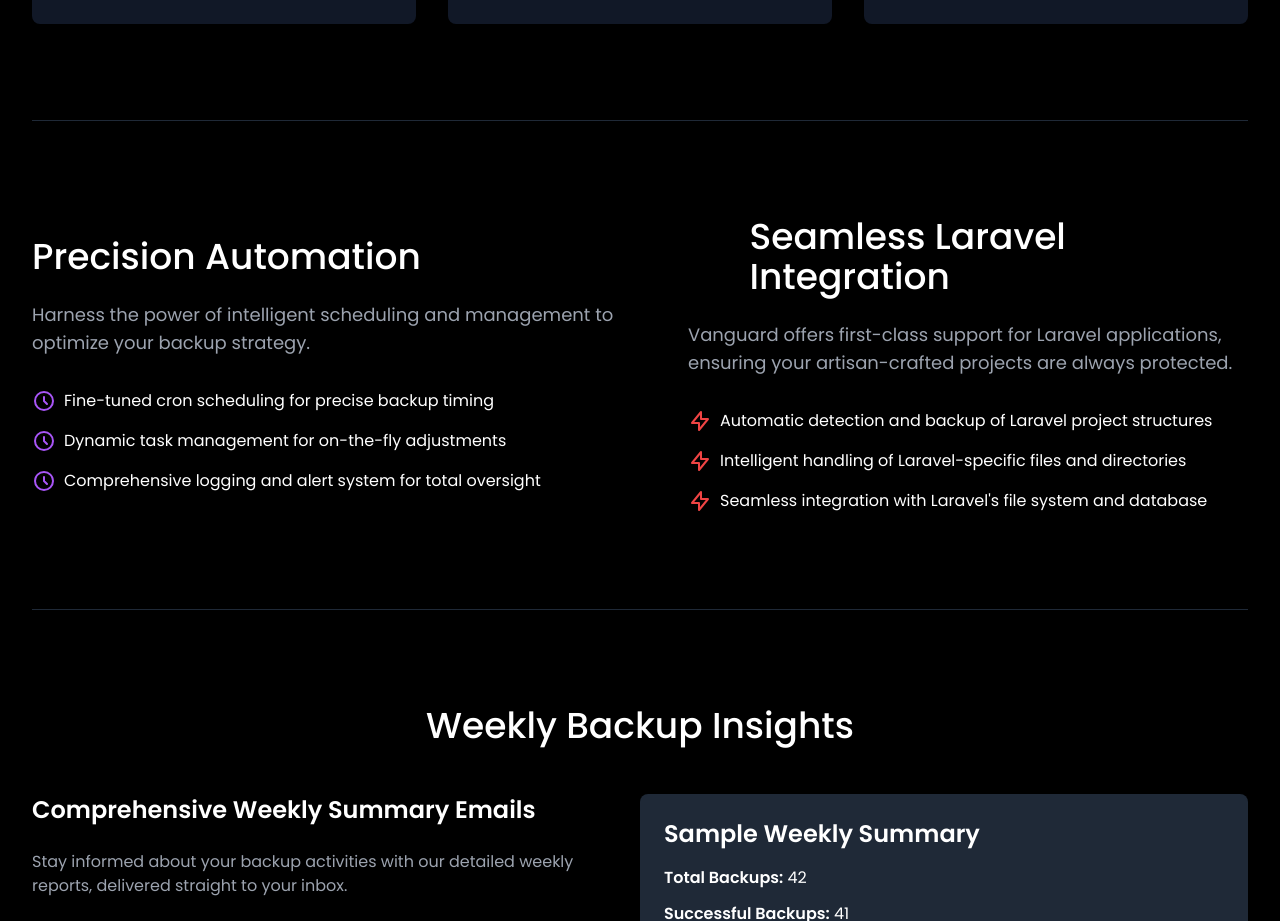
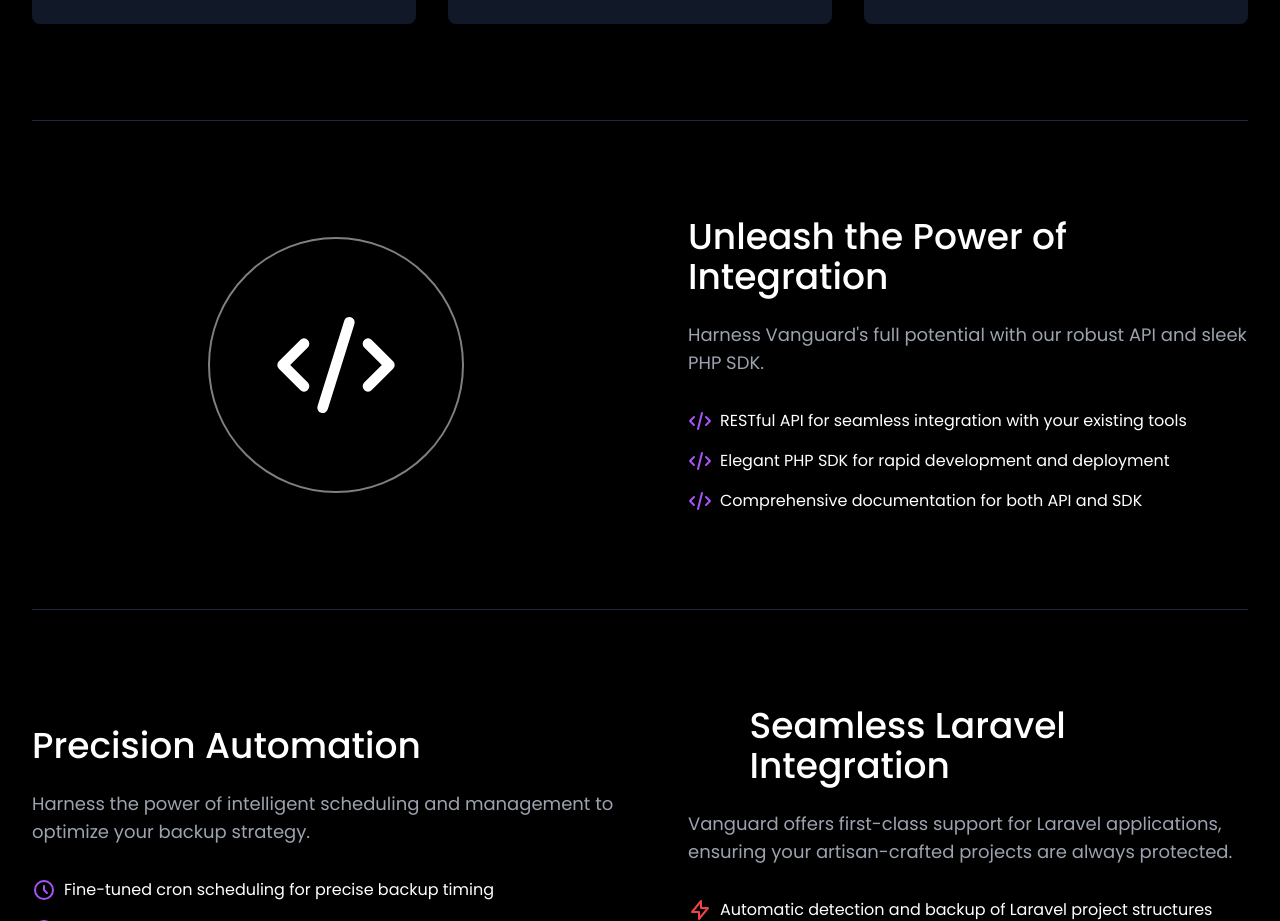
Before and after one commit to vanguardbackup/marketing, a Vue app: page /features in a window 1280 px wide. Shown: the part 1810-2731 px from the top of the page. Built offline with nearby package versions, Linux system fonts and the light colour scheme; some icons are missing.

Commit message:
added api

```diff
--- a/src/views/Features.vue
+++ b/src/views/Features.vue
@@ -75,7 +75,6 @@
         </div>
       </section>
 
-
       <!-- Data Protection Feature -->
       <section class="py-24 border-b border-gray-800">
         <h2 class="text-4xl font-medium mb-12 text-center">Comprehensive Data Protection</h2>
@@ -85,6 +84,33 @@
             <component :is="feature.icon" class="w-12 h-12 mb-4 text-white"/>
             <h3 class="text-xl font-semibold mb-2">{{ feature.title }}</h3>
             <p class="text-gray-400">{{ feature.description }}</p>
+          </div>
+        </div>
+      </section>
+
+      <!-- API and SDK Feature -->
+      <section class="py-24 border-b border-gray-800">
+        <div class="flex flex-col lg:flex-row items-center">
+          <div class="lg:w-1/2 mb-12 lg:mb-0">
+            <div class="relative w-64 h-64 mx-auto">
+              <div class="absolute inset-0 border-2 border-white rounded-full animate-pulse"></div>
+              <Code2
+                  class="w-32 h-32 absolute top-1/2 left-1/2 transform -translate-x-1/2 -translate-y-1/2 text-white"/>
+            </div>
+          </div>
+          <div class="lg:w-1/2 lg:pl-12">
+            <h2 class="text-4xl font-medium mb-6">Unleash the Power of Integration</h2>
+            <p class="text-gray-400 mb-8 text-lg">Harness Vanguard's full potential with our robust API and sleek PHP SDK.</p>
+            <ul class="space-y-4">
+              <li v-for="point in apiSdkPoints" :key="point" class="flex items-center">
+                <svg class="w-6 h-6 mr-2 text-purple-500" fill="none" stroke="currentColor" viewBox="0 0 24 24"
+                     xmlns="http://www.w3.org/2000/svg">
+                  <path stroke-linecap="round" stroke-linejoin="round" stroke-width="2"
+                        d="M10 20l4-16m4 4l4 4-4 4M6 16l-4-4 4-4"></path>
+                </svg>
+                <span>{{ point }}</span>
+              </li>
+            </ul>
           </div>
         </div>
       </section>
@@ -272,7 +298,7 @@
 </template>
 <script setup>
 import {ref} from 'vue';
-import {Shield, Server, Database, Cloud, Mail, ChartBar, Globe, Languages, GitPullRequest} from 'lucide-vue-next';
+import {Shield, Server, Database, Cloud, Mail, ChartBar, Globe, Languages, GitPullRequest, Code2} from 'lucide-vue-next';
 import {
   DiscordIcon,
   Amazons3Icon,
@@ -325,6 +351,12 @@
   {icon: Database, title: 'Database Backups', description: 'Complete MySQL and PostgreSQL database preservation'},
   {icon: Server, title: 'File Backups', description: 'Intelligent file and directory backup with customizable rules'},
   {icon: Cloud, title: 'Flexible Storage', description: 'Support for Amazon S3 and custom S3 providers'}
+];
+
+const apiSdkPoints = [
+  "RESTful API for seamless integration with your existing tools",
+  "Elegant PHP SDK for rapid development and deployment",
+  "Comprehensive documentation for both API and SDK",
 ];
 
 const automationPoints = [
```
